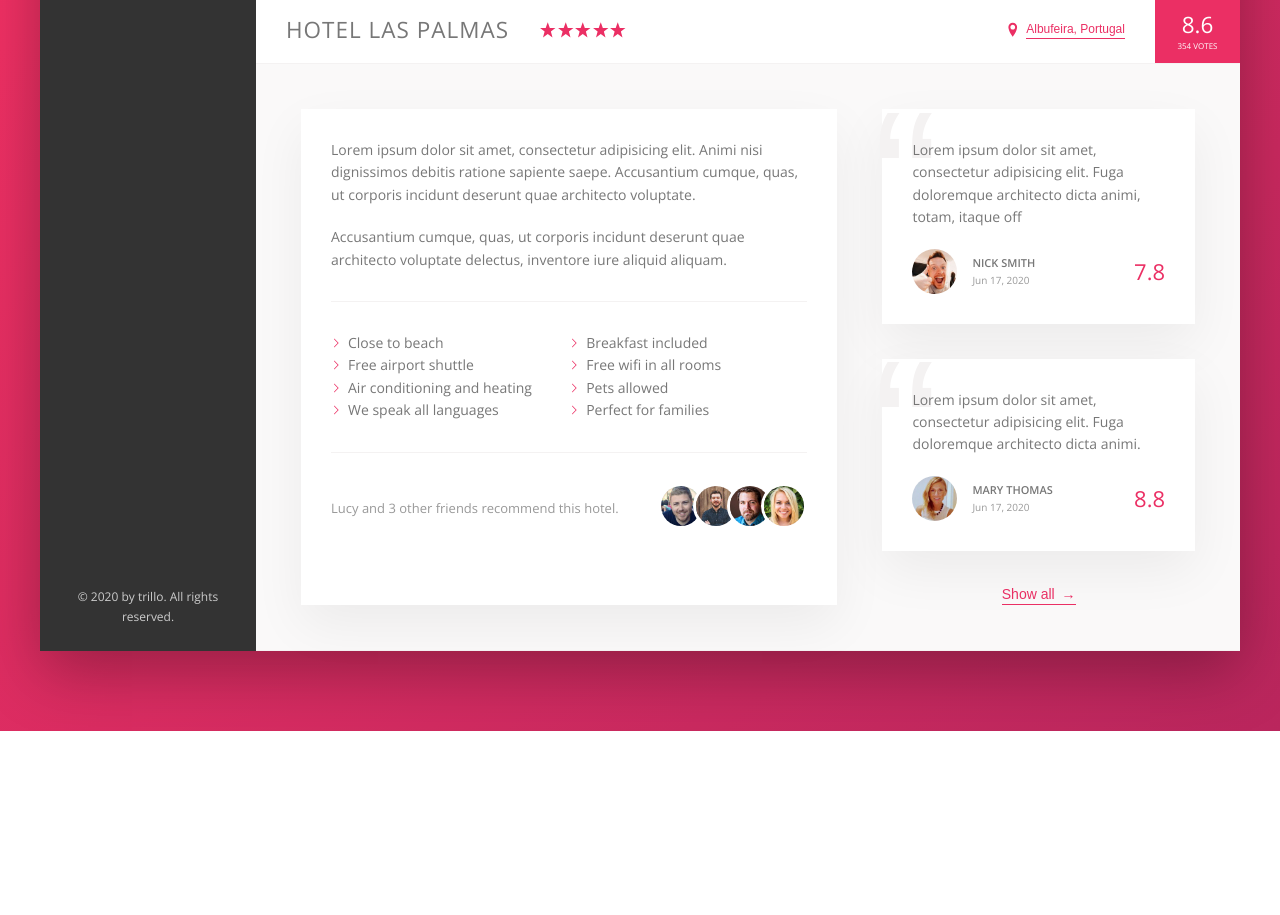
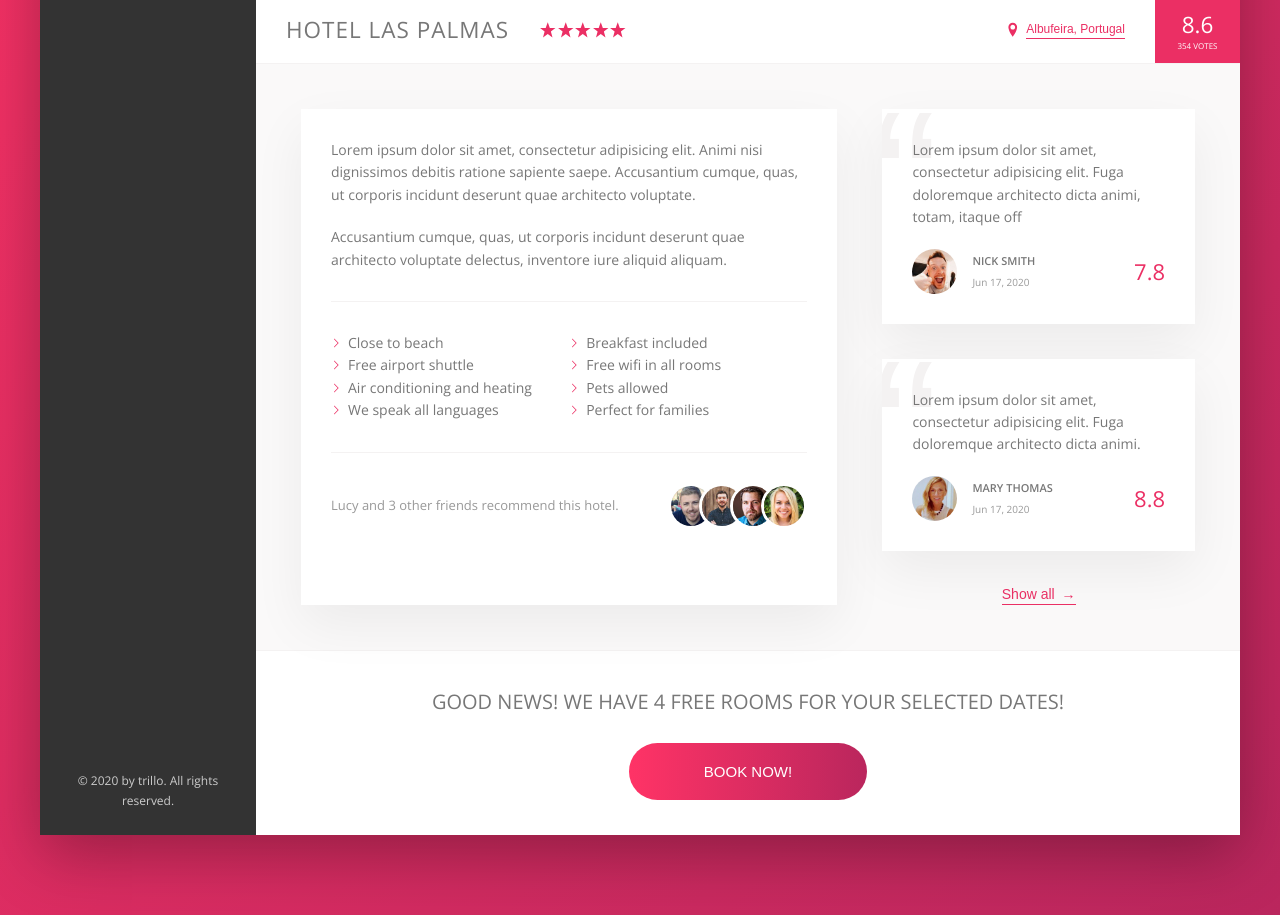
Before and after one commit to nishathapa/Trillo, a website: page index.html in a window 1280 px wide. Shown: the part 538-1453 px from the top of the page. Before the commit the page ends 1269 px from the top, so only its background shows below. Drawn offline with nearby package versions, Linux system fonts and the light colour scheme.

Commit message:
Built CTA section

```diff
--- a/index.html
+++ b/index.html
@@ -209,9 +209,22 @@
                             </figure>
 
                             <button class="btn-inline">Show all <span>&rarr;</span></button>
-                       </div>
+                        </div>
+                   </div>
 
-                   </div>
+                   <div class="cta">
+                    <h2 class="cta__book-now">
+                        Good news! we have 4 free rooms for your selected dates!
+                    </h2>
+                    <button class="btn">
+                        <span class="btn__visible">
+                           book now!
+                        </span>
+                        <span class="btn__invisible">
+                            Only 4 rooms left.
+                        </span>
+                    </button>
+                </div>
                </main>
             </div>
         </div>
--- a/sass/_components.scss
+++ b/sass/_components.scss
@@ -94,7 +94,6 @@
         height: 2.25rem;
         width: 2.25rem;
         fill: var(--color-grey-dark-2);
-        position: relative;
     }
 
     &__notification{
@@ -107,7 +106,6 @@
         position: absolute;
         top: 1.5rem;
         right: 1.1rem;
-        font-weight: 700;
 
         display: flex;
         justify-content: center;
@@ -238,7 +236,7 @@
     &__location {
         font-size: 1.2rem;
         display: flex;
-        align-items: center;
+        vertical-align: center;
     }
 
     &__icon-location {
@@ -362,7 +360,7 @@
         -webkit-mask-size: cover;
         mask-image: url(../img/chevron-thin-right.svg);
         mask-size: cover;
-
+        background-image: none;
     }
 }
 
@@ -382,7 +380,7 @@
     }
 
     &__friends{
-
+        display: flex;
     }
 
     &__photo {
@@ -407,7 +405,7 @@
     padding: 3rem;
     margin-bottom: 3.5rem;
     position: relative;
-    overflow: relative;
+    overflow: hidden;
 
     &__text {
         margin-bottom: 2rem;
@@ -435,6 +433,7 @@
         text-transform: uppercase;
         font-size: 1.1rem;
         font-weight: 600;
+        margin-bottom: .4rem;
     }
 
     &__user-date{
@@ -461,3 +460,66 @@
         z-index: 1;
     }
 }
+
+/////////////
+// CALL TO ACTION
+
+.cta {
+    padding: 3.5rem 0;
+    text-align: center;
+
+    &__book-now {
+        text-transform: uppercase;
+        font-size: 2rem;
+        font-weight: 300;
+        margin-bottom: 2.5rem;
+    }
+}
+
+.btn {
+    font-size: 1.5rem;
+    font-weight: 300;
+    text-transform: uppercase;
+    border-radius: 100px;
+    border: none;
+    background-image: linear-gradient(to right, var(--color-primary-light), var(--color-primary-dark));
+    color: #fff;
+    position: relative;
+    overflow: hidden;
+    cursor: pointer;
+
+    & > * {
+        display: inline-block;
+        height: 100%;
+        width: 100%;
+        transition: all .2s;
+    }
+
+    &__visible {
+        padding: 2rem 7.5rem;
+    }
+
+    &__invisible {
+        padding: 2rem 0;
+        position: absolute;
+        left: 0;
+        top: -100%;
+    }
+
+    &:hover {
+        background-image: linear-gradient(to left, var(--color-primary-light), var(--color-primary-dark));
+    }
+
+    &:hover  &__visible{
+            transform: translateY(100%);
+    }
+    &:hover &__invisible{
+            top: 0;
+    }
+
+    &:focus {
+        outline: none;
+        animation: pulsate 1s infinite;
+    }
+
+}
```
Also changed, not shown: css/style.css.
